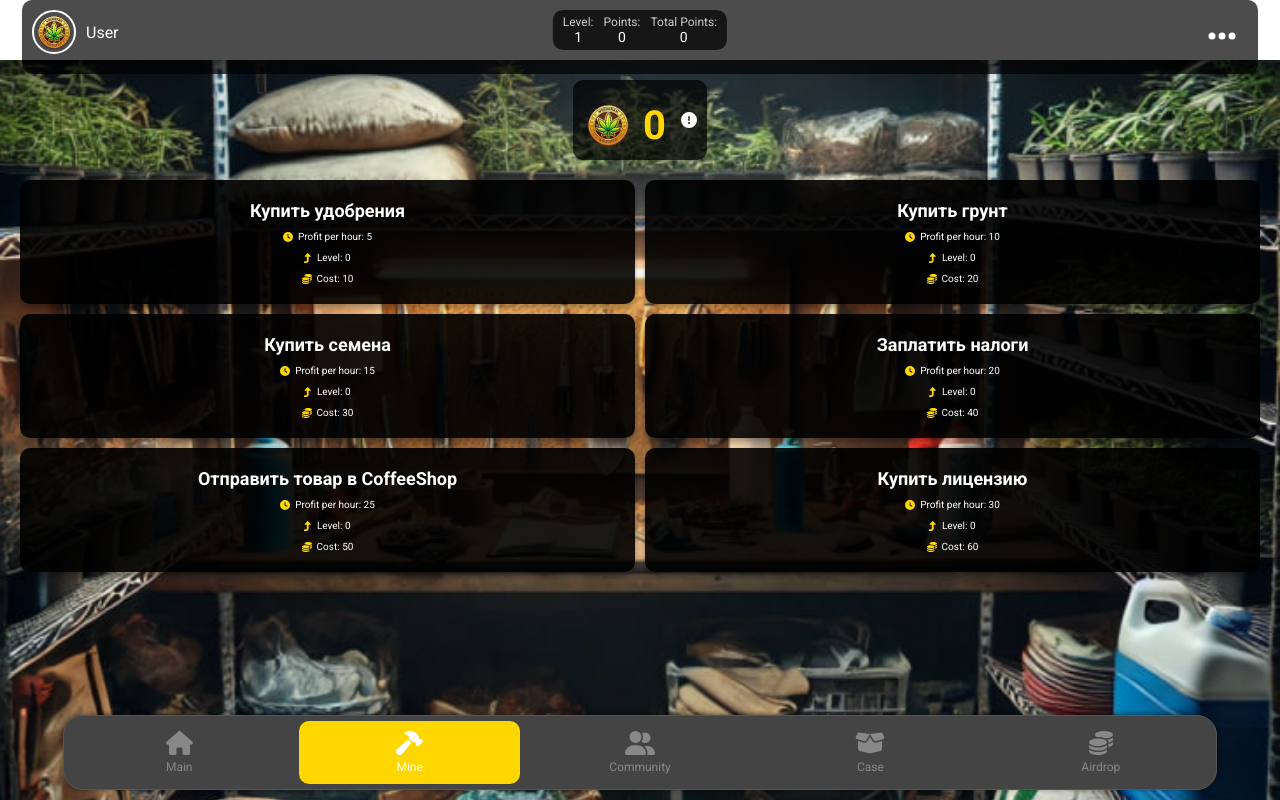
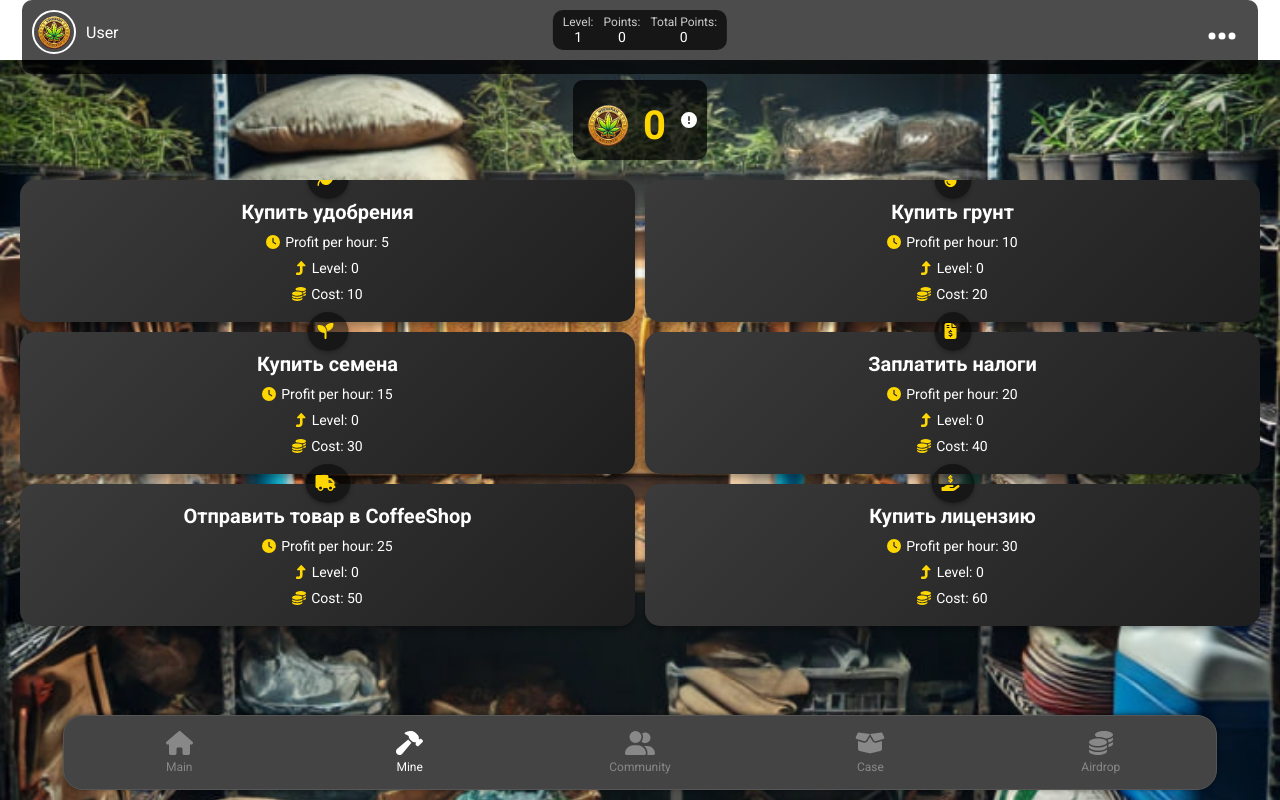
Before and after one commit to eztasterwp/list, a React (Create React App) app: page / in a window 1280 px wide. Both pictures are taken after a click on the element "Mine". Built offline with nearby package versions, Linux system fonts and the light colour scheme.

Commit message:
Add files via upload

```diff
--- a/src/App.css
+++ b/src/App.css
@@ -36,7 +36,7 @@ body {
   left: 0;
   width: 100%;
   height: 100%;
-  background: rgba(0, 0, 0, 0.8);
+  background: rgba(0, 0, 0, 0.85);
   display: flex;
   align-items: center;
   justify-content: center;
@@ -46,31 +46,47 @@ body {
   text-align: center;
   padding: 20px;
   box-sizing: border-box;
+  backdrop-filter: blur(10px);
 }
 
 .monolog-image {
-  max-width: 80%;
+  max-width: 60%;
   height: auto;
   margin-bottom: 20px;
+  border-radius: 15px;
+  box-shadow: 0 10px 20px rgba(0, 0, 0, 0.5);
+}
+
+.monolog-message {
+  font-size: 18px;
+  margin-bottom: 20px;
+  padding: 0 20px;
+  background: rgba(0, 0, 0, 0.6);
+  border-radius: 10px;
+  box-shadow: 0 5px 10px rgba(0, 0, 0, 0.3);
+  width: 80%;
+  max-width: 500px;
 }
 
 .monolog-button {
   margin-top: 10px;
-  padding: 10px 20px;
-  background: linear-gradient(135deg, #ff7e5f, #feb47b);
+  padding: 12px 25px;
+  background: linear-gradient(135deg,#46009e,#feb47b);
   color: white;
-  border: none;
+  border: 2px solid #fff;
   font-size: 16px;
   border-radius: 25px;
   cursor: pointer;
   transition: background-color 0.3s, transform 0.3s;
-  box-shadow: 0 4px 6px rgba(0, 0, 0, 0.1);
+  box-shadow: 0 4px 8px rgba(0, 0, 0, 0.3);
 }
 
 .monolog-button:hover {
   background: linear-gradient(135deg, #feb47b, #ff7e5f);
   transform: scale(1.05);
+  box-shadow: 0 6px 12px rgba(0, 0, 0, 0.5);
 }
+
 
 .header {
   position: absolute;
@@ -240,7 +256,6 @@ body {
 
 .button.active {
   color: white;
-  background-color: #FFD700;
 }
 
 .button i, .button svg {
--- a/src/App.js
+++ b/src/App.js
@@ -252,12 +252,12 @@ function App() {
       </div>
       {renderContent()}
       {showMonolog && (
-        <div className="monolog-overlay">
-          <img src={kiza} alt="Kiza" className="monolog-image" />
-          <p>Wassup ma manny, keep grinding, airdrop soon!</p>
-          <button className="monolog-button" onClick={handleMonologClose}>GO</button>
-        </div>
-      )}
+  <div className="monolog-overlay">
+    <img src={kiza} alt="Kiza" className="monolog-image" />
+    <p className="monolog-message">Wassup ma manny, keep grinding, airdrop soon!</p>
+    <button className="monolog-button" onClick={handleMonologClose}>GO</button>
+  </div>
+)}
       <div className="buttons-container">
         <div className={`button ${activeButton === 'exchange' ? 'active' : ''}`} id="exchange" onClick={() => handleButtonClick('exchange')}>
           <FontAwesomeIcon icon={faHome} />
--- a/src/Mine.css
+++ b/src/Mine.css
@@ -3,15 +3,15 @@
   flex-direction: column;
   align-items: center;
   padding: 20px;
-  height: calc(100vh - 60px); /* Уменьшили высоту чтобы не пересекалось с верхним меню */
+  height: calc(100vh - 60px);
   width: 100vw;
-  margin-top: 60px; /* Добавили отступ сверху */
+  margin-top: 60px;
   background: url('workspace.jpg') no-repeat center center fixed;
   background-size: cover;
   color: #fff;
   text-align: center;
   box-sizing: border-box;
-  overflow-y: auto; /* Добавили возможность вертикальной прокрутки */
+  overflow-y: auto;
 }
 
 .points-display {
@@ -74,22 +74,23 @@
 
 .quests-container {
   display: grid;
-  grid-template-columns: repeat(2, 1fr); /* Два элемента в ряд */
+  grid-template-columns: repeat(2, 1fr);
   gap: 10px;
   width: 100%;
-  overflow-y: auto; /* Добавили возможность вертикальной прокрутки для контейнера квестов */
-  padding-bottom: 60px; /* Добавили отступ снизу, чтобы квесты не перекрывались нижним меню */
+  overflow-y: auto;
+  padding-bottom: 60px;
 }
 
 .quest-block {
-  background-color: rgba(0, 0, 0, 0.9); /* Темнее фон для лучшей читаемости */
+  background: linear-gradient(135deg, #3b3b3b, #1f1f1f);
   padding: 20px;
-  border-radius: 10px;
+  border-radius: 15px;
   box-shadow: 0px 4px 6px rgba(0, 0, 0, 0.3);
   text-align: center;
   color: #fff;
   transition: transform 0.3s, box-shadow 0.3s;
-  cursor: pointer; /* Добавили курсор указатель при наведении */
+  cursor: pointer;
+  position: relative;
 }
 
 .quest-block:hover {
@@ -98,13 +99,13 @@
 }
 
 .quest-title {
-  font-size: 18px;
+  font-size: 20px;
   font-weight: bold;
   margin-bottom: 10px;
 }
 
 .quest-details {
-  font-size: 10px;
+  font-size: 14px;
   margin-top: 10px;
   display: flex;
   align-items: center;
@@ -113,5 +114,16 @@
 
 .quest-icon {
   margin-right: 5px;
-  color: #FFD700; /* Цвет иконки */
+  color: #FFD700;
 }
+
+.quest-icon-wrapper {
+  background: rgba(0, 0, 0, 0.5);
+  padding: 10px;
+  border-radius: 50%;
+  box-shadow: 0px 2px 4px rgba(0, 0, 0, 0.3);
+  position: absolute;
+  top: -20px;
+  left: 50%;
+  transform: translateX(-50%);
+}
--- a/src/Mine.js
+++ b/src/Mine.js
@@ -1,5 +1,5 @@
 import React, { useState } from 'react';
-import './Mine.css'; // Убедитесь, что CSS файл подключен правильно
+import './Mine.css';
 import { FontAwesomeIcon } from '@fortawesome/react-fontawesome';
 import { faCoins, faClock, faLevelUpAlt, faExclamationCircle } from '@fortawesome/free-solid-svg-icons';
 
@@ -29,6 +29,9 @@ const Mine = ({ points, quests, onQuestPurchase, hourlyIncome }) => {
       <div className="quests-container">
         {quests.map(quest => (
           <div key={quest.id} className="quest-block" onClick={() => onQuestPurchase(quest.id)}>
+            <div className="quest-icon-wrapper">
+              <FontAwesomeIcon icon={quest.icon} className="quest-icon" />
+            </div>
             <div className="quest-title">{quest.title}</div>
             <div className="quest-details">
               <FontAwesomeIcon icon={faClock} className="quest-icon" />
```
